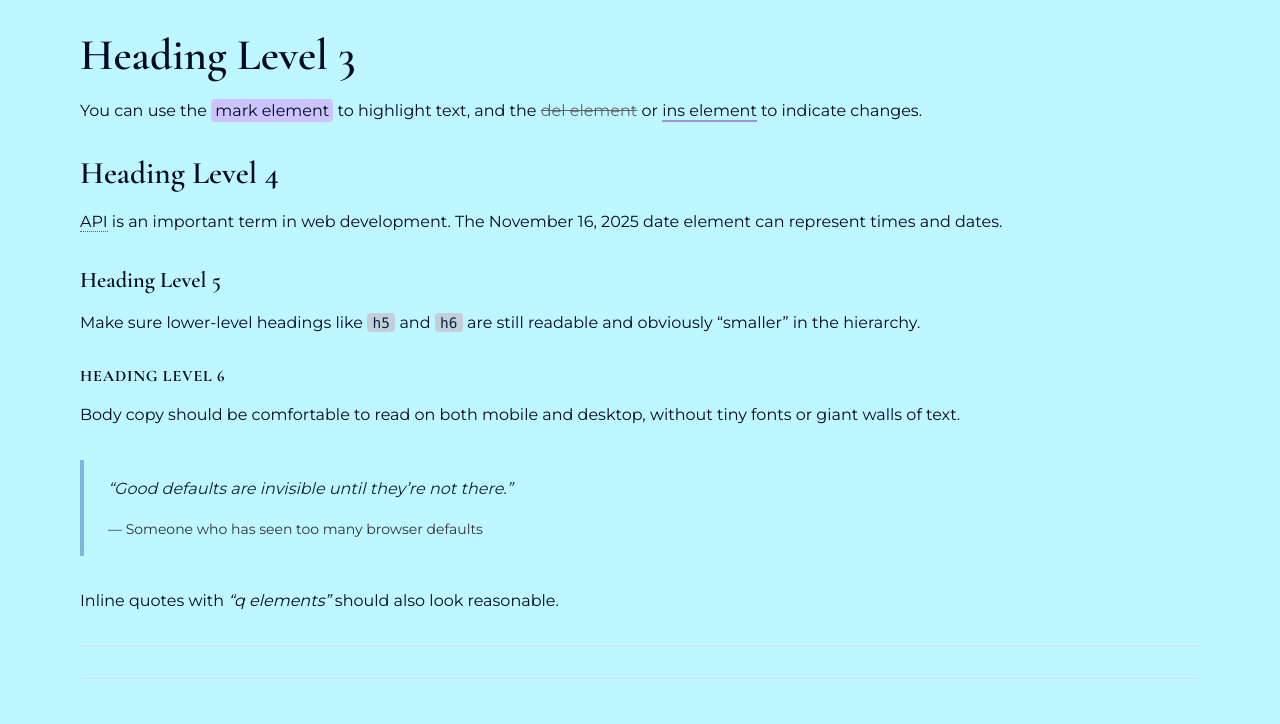
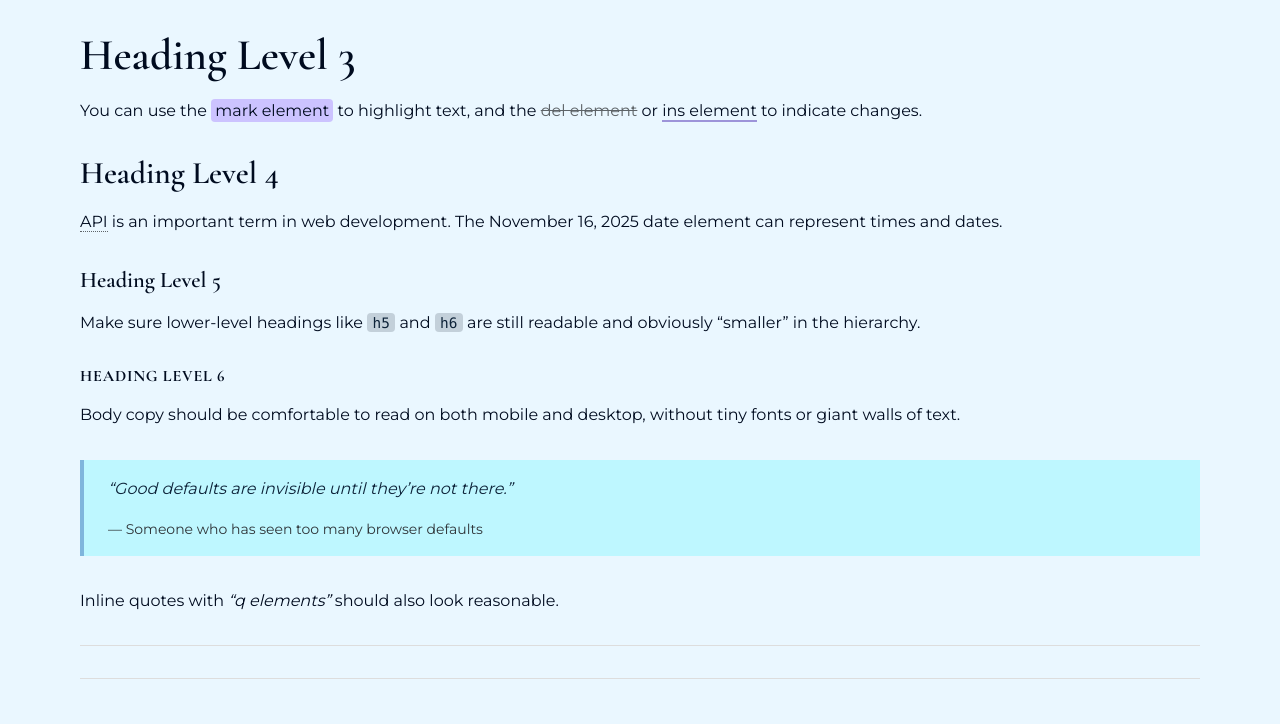
Before and after one commit to FaithKauwe/css-framework, a plain HTML site: page index.html in a window 1280 px wide. Shown: the part 793-1517 px from the top of the page. Drawn offline with nearby package versions, Linux system fonts and the light colour scheme.

Commit message:
create lighter blue for bg default color

```diff
--- a/elsa-tokens.css
+++ b/elsa-tokens.css
@@ -14,6 +14,7 @@
   --color-ice-2: oklch(from var(--color-ice-3) calc(l - 0.22) c h);
   --color-ice-4: oklch(from var(--color-ice-3) calc(l + 0.15) c h);
   --color-ice-5: oklch(from var(--color-ice-3) calc(l + 0.20) c h);
+  --color-ice-6: oklch(0.97 0.02 240);
 
   --color-navy-3: oklch(0.35 0.05 250);
   --color-navy-1: oklch(from var(--color-navy-3) calc(l - 0.20) c h);
@@ -34,7 +35,7 @@
   --color-lavender-5: oklch(from var(--color-lavender-3) calc(l + 0.23) c h);
 /* semantic names are aliases which point to specific colors from the families, makes it easy
 to changeout the colors for different themes */
-  --color-bg: var(--color-ice-5);
+  --color-bg: var(--color-ice-6);
   --color-fg: var(--color-navy-1);
   --color-primary: var(--color-ice-3);
   --color-secondary: var(--color-lavender-3);
```
